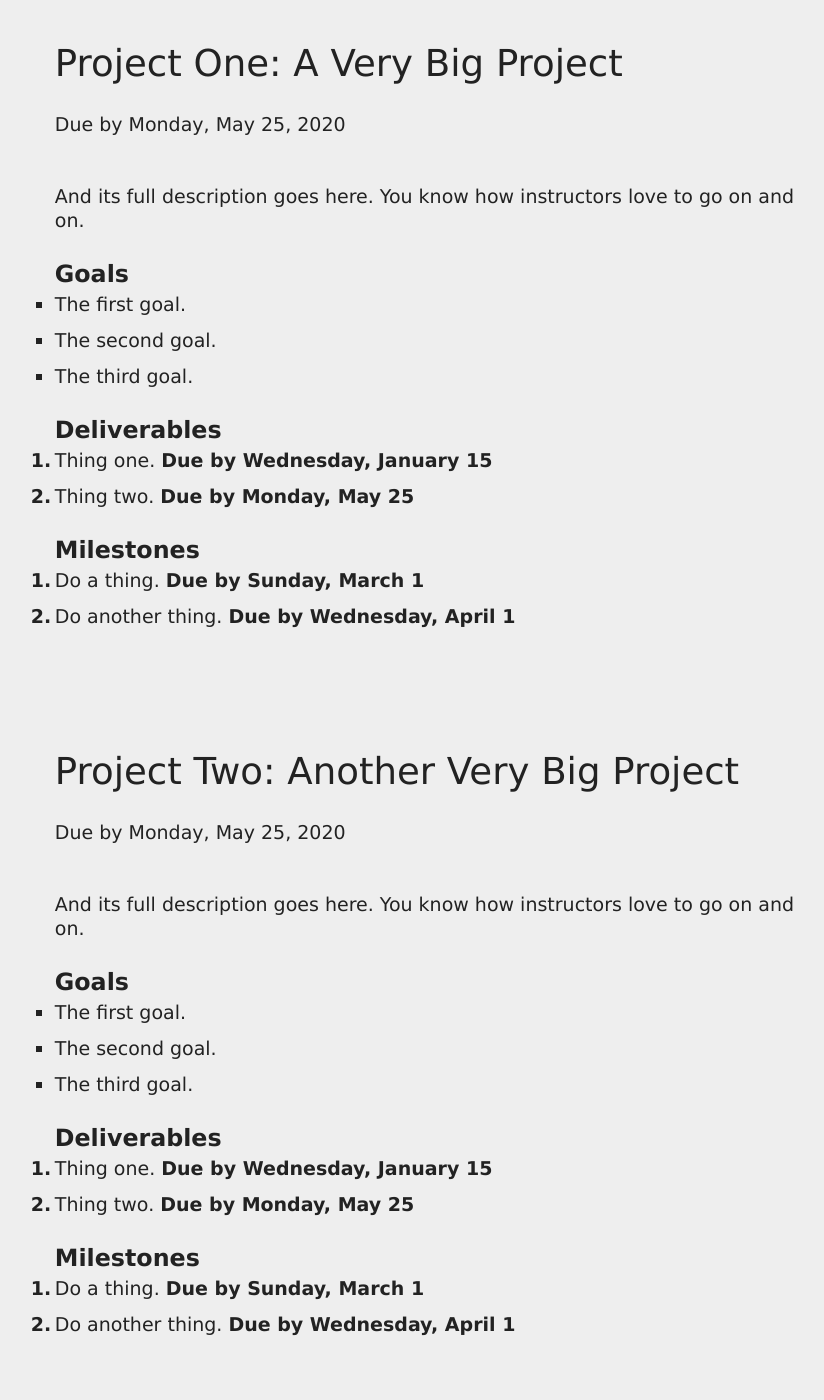
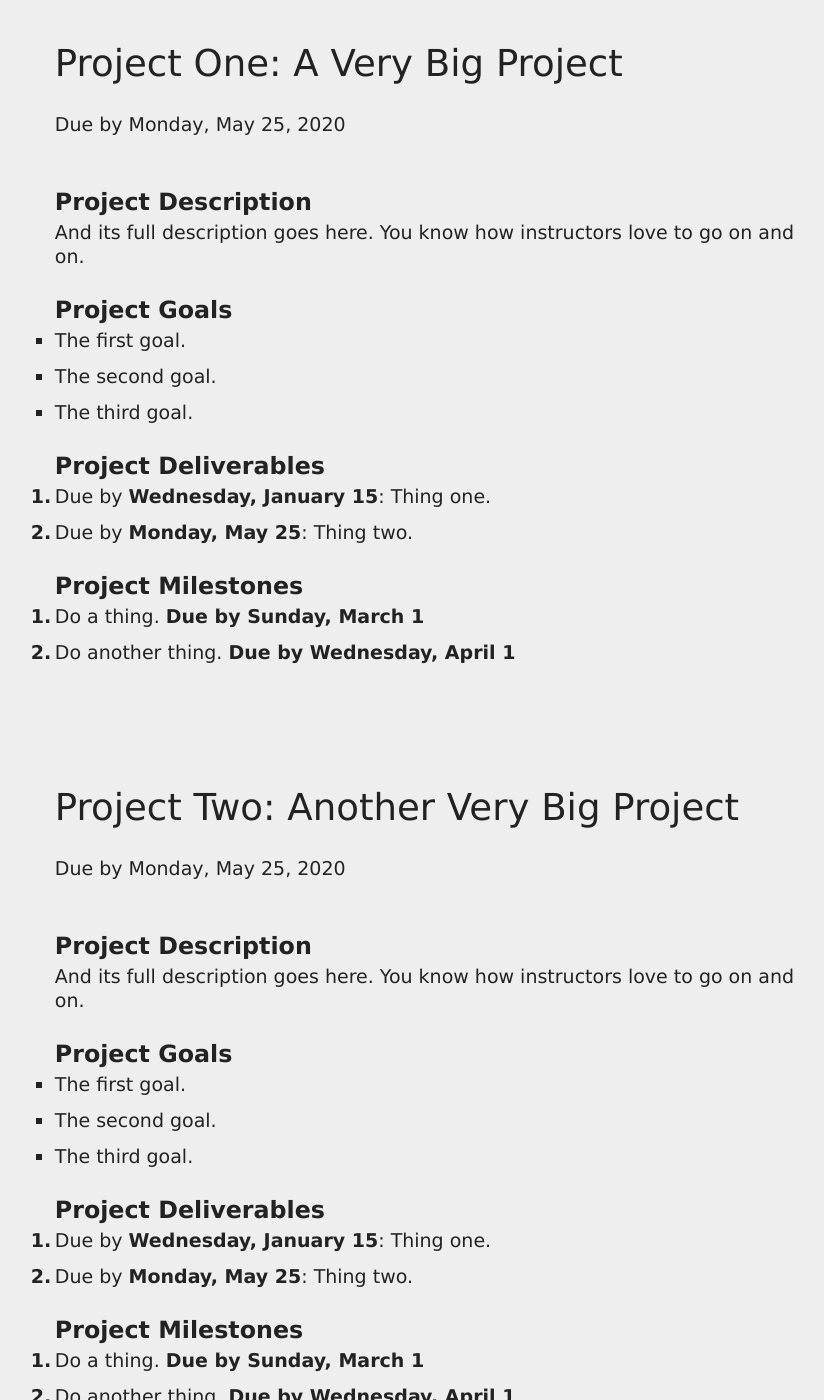
Before and after one commit to karlstolley/jekyll-theme-course, a Jekyll site: the page built from projects/index.md, in a window 1280 px wide and 1400 px high, scrolled down 248 px. Shown: the whole window, without its empty margins (86-910 px from the left). Built offline with Jekyll 4.4.1, drawn with Linux system fonts in a browser that asks for light colours; some web fonts are replaced; some of the changed text lies outside the part shown.

Commit message:
Better render the project HTML

```diff
--- a/_layouts/projects.html
+++ b/_layouts/projects.html
@@ -8,26 +8,38 @@ layout: default
     <h2>Project {{ site.data.utility.spelled_nums[forloop.index] }}: {{ project.title }}</h2>
     <p>Due by {{ project.due_date | date: "%A, %B %-d, %Y"}}</p>
   </header>
+  <h3>Project Description</h3>
   {{ project.content }}
-  <h3>Goals</h3>
+  <h3>Project Goals</h3>
   <ul>
   {% for goal in project.goals %}
-    <li>{{ goal }}</li>
+    <li>{{ goal | markdownify | remove: "<p>" | remove: "</p>" | strip_newlines }}</li>
   {% endfor %}
   </ul>
-  <h3>Deliverables</h3>
+  <h3>Project Deliverables</h3>
   <ol>
   {% for deliverable in project.deliverables %}
     <li>
-      {{ deliverable.description }} {% if deliverable.deadline %}<b>Due by {{ deliverable.deadline | date: "%A, %B %-d"}}</b>{% endif %}
+      {% if deliverable.deadline %}Due by <b>{{ deliverable.deadline | date: "%A, %B %-d"}}</b>: {% endif %}
+      {{ deliverable.description }}
+      {{ deliverable.explanation }}
+      {% if deliverable.details %}
+        <ul>
+          {% for detail in deliverable.details %}
+          <li> {{ detail }}</li>
+          {% endfor %}
+        </ul>
+      {% endif %}
     </li>
   {% endfor %}
   </ol>
-  <h3>Milestones</h3>
+  {% if project.milestones %}
+  <h3>Project Milestones</h3>
   <ol>
   {% for milestone in project.milestones %}
     <li>{{ milestone.description }} <b>Due by {{ milestone.deadline | date: "%A, %B %-d"}}</b></li>
   {% endfor %}
   </ol>
+  {% endif %}
 </article>
 {% endfor %}
```
